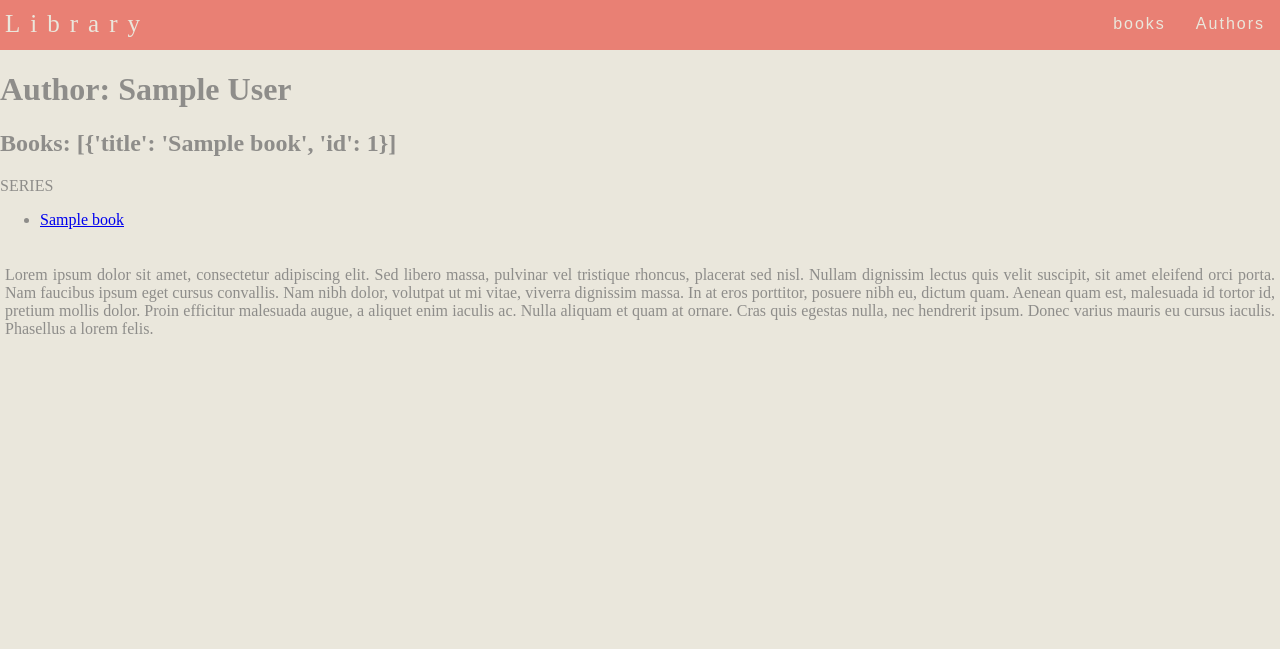
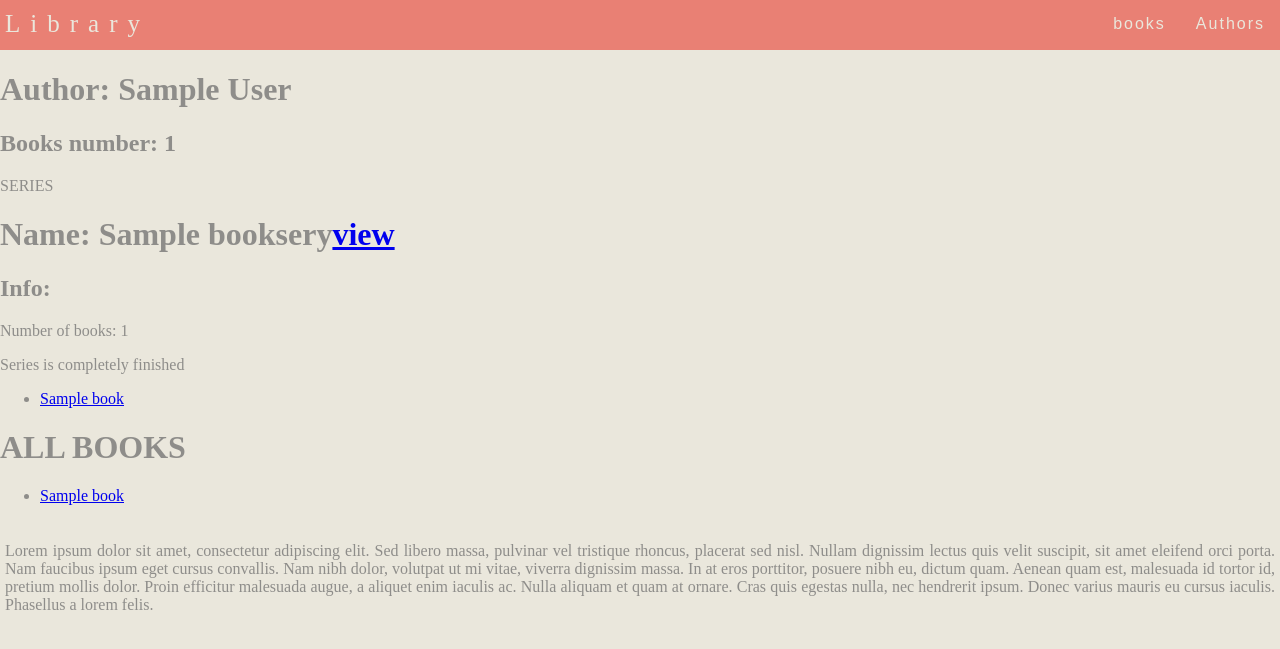
Before and after one commit to Shushunya/library-project, a Django app: page /authors/1 in a window 1280 px wide. Shown: the top 649 px of the page. Run offline with Django 4.2, Linux system fonts and the light colour scheme; tables that the repository leaves empty hold one stand-in row (values such as "Sample post").

Commit message:
series display added to author page

```diff
--- a/author/views.py
+++ b/author/views.py
@@ -1,5 +1,6 @@
 from django.views.generic import ListView, DetailView
 from .models import Author
+from book.models import Book
 
 
 class AuthorList(ListView):
@@ -11,12 +12,27 @@ class AuthorDetail(DetailView):
     model = Author
     template_name = "author/detail.html"
     context_object_name = 'author'
+
     def get_context_data(self, **kwargs):
         context = super().get_context_data(**kwargs)
+        b = kwargs['object'].books.all()
+        s = set(i.series for i in b if i.series)
+        if s is not None:
+            context['series'] = [{
+                'title': series.name,
+                'id': series.id,
+                'books_count': series.actual_books_count,
+                'books_planned': series.planned_books_count,
+                'is_finished': series.actual_books_count == series.planned_books_count,
+                'books': series.books.all()
+            }
+            for series in s]
         books = [{
             'title': book.title,
-            'id': book.id
+            'id': book.id,
+            'series': book.series
         } for book in kwargs['object'].books.all()]
         context['books'] = books
+        context['count'] = kwargs['object'].books.all().count()
 
         return context
--- a/book/models.py
+++ b/book/models.py
@@ -4,6 +4,7 @@ from author.models import Author
 
 class BookSeries(models.Model):
     name = models.CharField(max_length=200)
+
     # number_of_books = models.IntegerField(default=1)
     objects = models.Manager()
 
@@ -12,6 +13,8 @@ class BookSeries(models.Model):
         DUOLOGY = 2
         TRILOGY = 3
         QUARTET = 4
+        PENTOLOGY = 5
+        MANY = 40
 
     form_name = models.PositiveSmallIntegerField(choices=SeriesName.choices,
                                                  default=SeriesName.STANDALONE)
@@ -19,9 +22,11 @@ class BookSeries(models.Model):
     @property
     def actual_books_count(self):
         return self.books.all().count()
+
     @property
     def planned_books_count(self):
         return self.form_name
+
     class Meta:
         default_related_name = "book_series"
         verbose_name_plural = "book series"
@@ -43,6 +48,7 @@ class Book(models.Model):
         POETRY = 1
         DRAMA = 2
         PROSE = 3
+
     lit_form = models.PositiveSmallIntegerField(
         choices=AncientGreekForm.choices,
         default=AncientGreekForm.PROSE
@@ -53,6 +59,7 @@ class Book(models.Model):
     class Meta:
         default_related_name = "books"
         ordering = ['series', 'order_in_series', 'title']
+
     def __str__(self):
         return self.title
 
--- a/book/views.py
+++ b/book/views.py
@@ -29,6 +29,8 @@ class BookDetail(DetailView):
             'id': author.id,
             'fullname': author.fullname
         } for author in kwargs['object'].authors.all()]
+        context['authors'] = authors
+
         series_queryset = kwargs['object'].series
         if series_queryset is not None:
             form = BookSeries.SeriesName(
@@ -39,7 +41,7 @@ class BookDetail(DetailView):
                 'book_number': kwargs['object'].order_in_series
             }
             context['series'] = series
-        context['authors'] = authors
+
         return context
 
 
--- a/templates/author/detail.html
+++ b/templates/author/detail.html
@@ -4,11 +4,32 @@
 
 {% block content %}
     <h1>Author: {{ author.fullname }}</h1>
-    <h2>Books: {{ books }}</h2>
+    <h2>Books number: {{ count }}</h2>
+
+    {% if series %}
     <p> SERIES </p>
+    {% for s in series %}
+        <h1>Name: {{ s.title }}<a href="{% url 'book:series-detail' s.id %}">view</a> </h1>
+        <h2>Info: </h2>
+        <p>Number of books: {{ s.books_count }}</p>
+        {% if s.is_finished %}
+            <p>Series is completely finished</p>
+        {% else %}
+            <p>Writing is in process...</p>
+        {% endif %}
+        <ul>
+            {% for book in s.books %}
+            <li><a href="{% url 'book:detail-view' book.id %}">{{ book.title }}</a></li>
+        {% endfor %}
+        </ul>
+
+    {% endfor %}
+    {% endif %}
     {% block series %}
     {% endblock %}
+    <h1>ALL BOOKS</h1>
     <ul>
+
         {% for book in books %}
             <li><a href="{% url 'book:detail-view' book.id %}">{{ book.title }}</a></li>
         {% endfor %}
--- a/templates/book/detail.html
+++ b/templates/book/detail.html
@@ -7,6 +7,8 @@
     <h2>by {% for author in authors %}
         <a href="{% url 'author:detail-view' author.id %}">{{ author.fullname }}</a>
         {% endfor %}</h2>
+    {% if series %}
     <h3>Series: <a href="{% url 'book:series-detail' series.id %}">{{ series.title }}</a></h3>
     <p>Book number {{ series.book_number }}</p>
+    {% endif %}
 {% endblock %}
```
